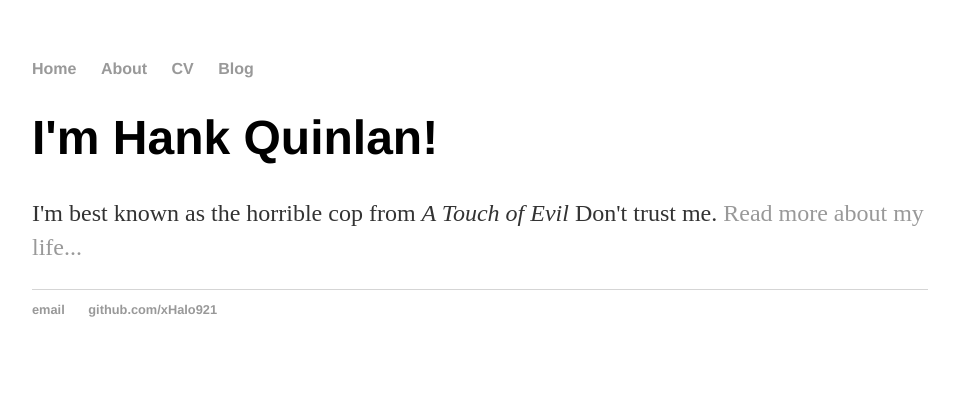
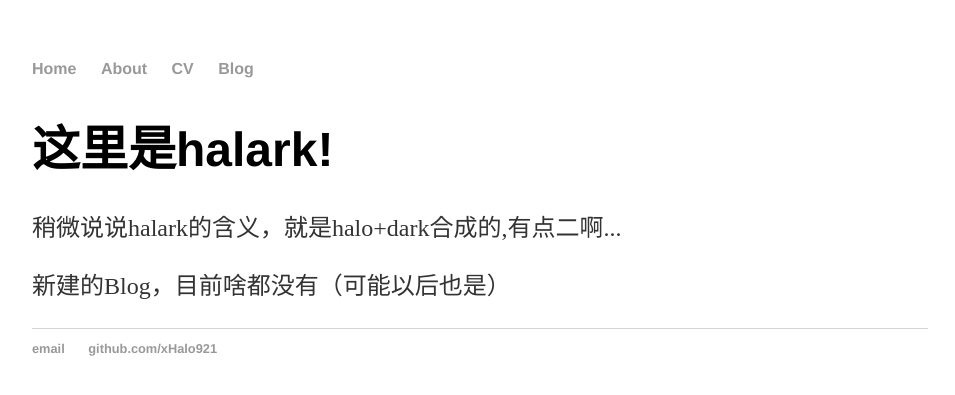
Before and after one commit to xHalo921/xHalo921.github.io, a Jekyll site: the page built from index.html, in a window 1280 px wide. Shown: the top 395 px of the page, without its empty margins (160-1115 px from the left). Built offline with Jekyll 4.4.1, drawn with Linux system fonts in a browser that asks for light colours.

Commit message:
Update index.html

```diff
--- a/index.html
+++ b/index.html
@@ -1,8 +1,10 @@
 ---
 layout: default
-title: Hank Quinlan, Horrible Cop
+title: Halark's Blog
 ---
 <div class="blurb">
-	<h1>I'm Hank Quinlan!</h1>
-	<p>I'm best known as the horrible cop from <em>A Touch of Evil</em> Don't trust me. <a href="/about">Read more about my life...</a></p>
+	<h1>这里是halark!</h1>
+	<p>稍微说说halark的含义，就是halo+dark合成的,有点二啊...</p>
+	<p>新建的Blog，目前啥都没有（可能以后也是）</p>
+	<!-- <a href="/about">Read more about my life...</a> -->
 </div><!-- /.blurb -->
```
